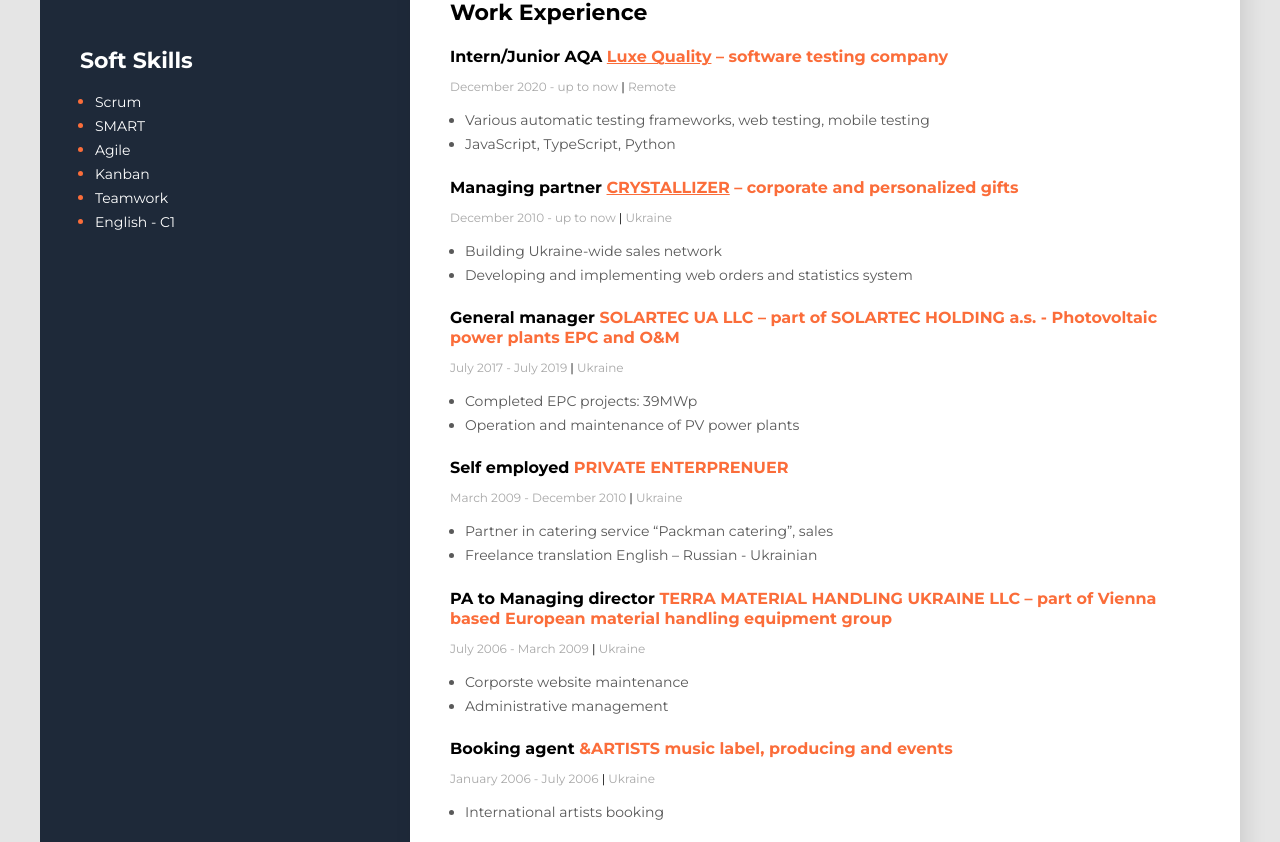
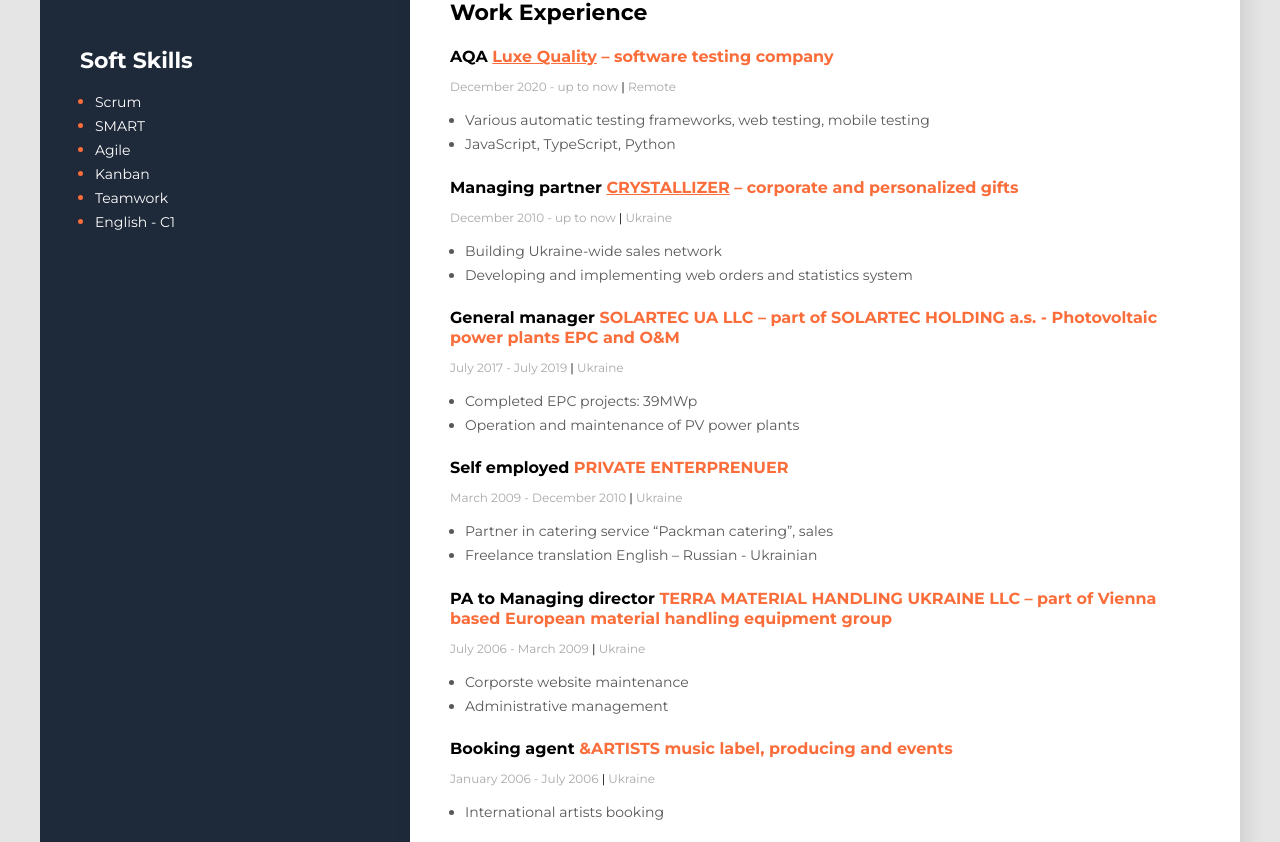
Before and after one commit to SHIRO-SAN-UA/CV, a plain HTML site: page index.html in a window 1280 px wide. Shown: the part 1049-1891 px from the top of the page. Drawn offline with Linux system fonts and the light colour scheme.

Commit message:
Update index.html

```diff
--- a/index.html
+++ b/index.html
@@ -122,7 +122,7 @@
                 <h3 class="title">Work Experience</h3>
                 <!--Company 8-->
                 <div>
-                    <h4 class="work_position">Intern/Junior AQA <span class="organization"><a href="https://luxequality.com/" class="organization">Luxe Quality</a> – software testing company</span></h4>
+                    <h4 class="work_position">AQA <span class="organization"><a href="https://luxequality.com/" class="organization">Luxe Quality</a> – software testing company</span></h4>
                     <p class="period">December 2020 - up to now  <span class="line">|</span>    Remote</p>
                     <ul class="work_list">
                         <li>Various automatic testing frameworks, web testing, mobile testing
```
